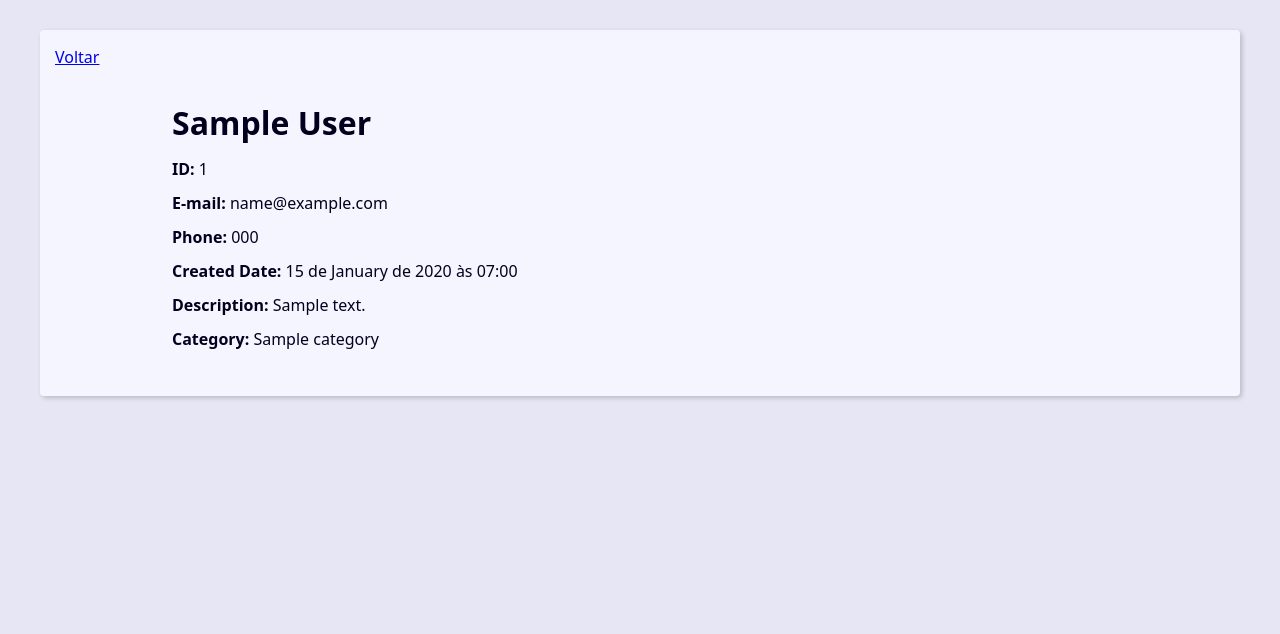
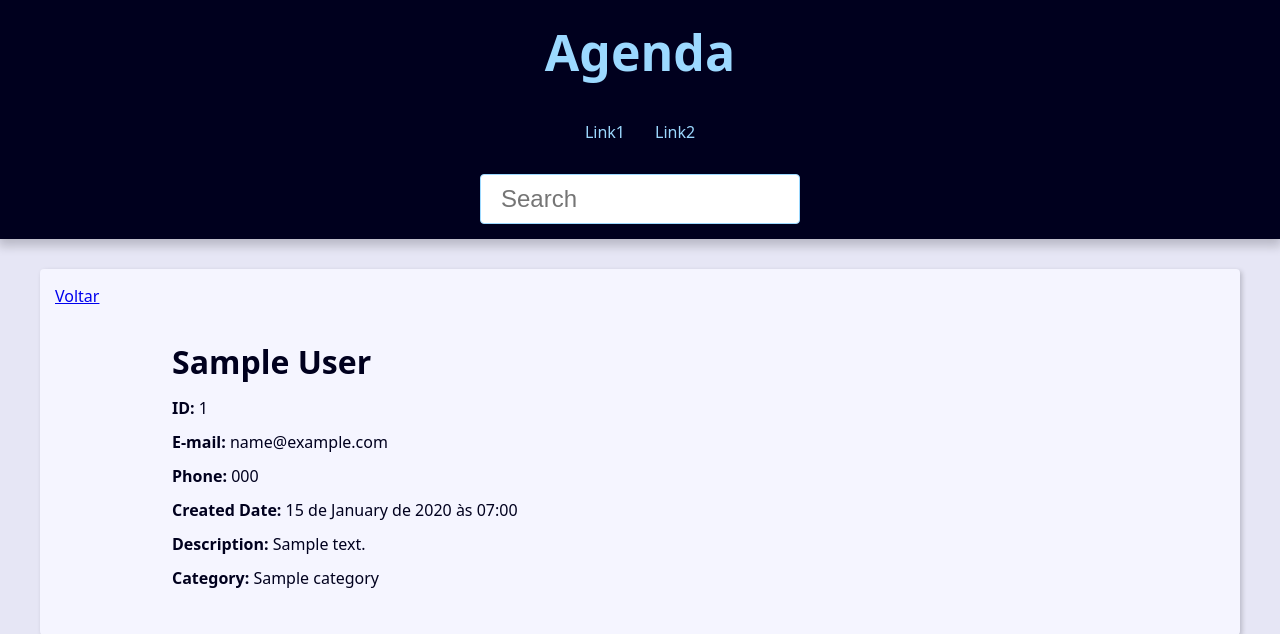
Before and after one commit to gabrielmatos0/agenda-project, a Django app: page /1/ in a window 1280 px wide. Shown: the top 634 px of the page. Run offline with Django 5.2, Linux system fonts and the light colour scheme; tables that the repository leaves empty hold one stand-in row (values such as "Sample post").

Commit message:
Creating a search view and  a single contact template

```diff
--- a/base_templates/global/base.html
+++ b/base_templates/global/base.html
@@ -1,13 +1,10 @@
-{% load static %}
 <!DOCTYPE html>
 <html lang="pt-br">
 <head>
-    <meta charset="UTF-8">
-    <meta name="viewport" content="width=device-width, initial-scale=1.0">
-    <title>Document</title>
-    <link rel="stylesheet" href="{% static 'global/css/style.css' %}">
+    {% include "partials/_head.html" %}
 </head>
 <body>
+    {% include "partials/_header.html" %}
 
     <main class="content">
     {% block content %}{% endblock content %}
--- a/contact/urls.py
+++ b/contact/urls.py
@@ -5,5 +5,6 @@ app_name = 'contact'
 
 urlpatterns = [
     path('', views.index, name='index'),
-    path('<int:contact_id>/', views.contact, name='contact')
+    path('<int:contact_id>/', views.contact, name='contact'),
+    path('search/', views.search, name='search')
 ]
--- a/contact/views/contact_views.py
+++ b/contact/views/contact_views.py
@@ -1,13 +1,48 @@
-from django.shortcuts import render
+from django.shortcuts import render, redirect
 from contact.models import Contact
 from django.http import Http404
 from django.shortcuts import get_object_or_404
+from django.db.models import Q
+from django.core.paginator import Paginator
 
 def index(request):
-    contacts = Contact.objects.filter(show=True, phone__startswith="+55")
+    contacts = Contact.objects.filter(show=True, phone__startswith="+55").order_by('id')
+
+    paginator = Paginator(contacts, 10)
+
+    page_number = request.GET.get('page', 1)
+    page_obj = paginator.get_page(page_number)
 
     context = {
-        'contacts': contacts
+        'page_obj': page_obj,
+        'site_title': 'Home | '
+    }
+
+    return render(request, 'contact/index.html', context)
+
+
+def search(request):
+    search_value = request.GET.get('q', '').strip()
+
+    if search_value == '' or search_value is None:
+        return redirect('contact:index')
+
+    contacts = Contact.objects.filter(show=True) \
+        .filter(
+            Q(first_name__icontains=search_value) |
+            Q(last_name__contains=search_value) |
+            Q(phone__contains=search_value) |
+            Q(email__contains=search_value)
+        )
+
+    paginator = Paginator(contacts, 10)
+
+    page_number = request.GET.get('page', 1)
+    page_obj = paginator.get_page(page_number)
+
+    context = {
+        'page_obj': page_obj,
+        'site_title': 'Home | '
     }
 
     return render(request, 'contact/index.html', context)
@@ -17,8 +52,11 @@ def contact(request, contact_id):
     # single_contact = Contact.objects.filter(pk=contact_id).first()
     single_contact = get_object_or_404(Contact, pk=contact_id, show=True)
 
+    site_title = f'{single_contact.first_name} {single_contact.last_name} | '
+
     context = {
-        'contact': single_contact
+        'contact': single_contact,
+        'site_title': site_title
     }
 
     return render(request, 'contact/contact.html', context)
```
Also changed, not shown: contact/templates/contact/index.html (+9 -4 lines), 1 other file.
